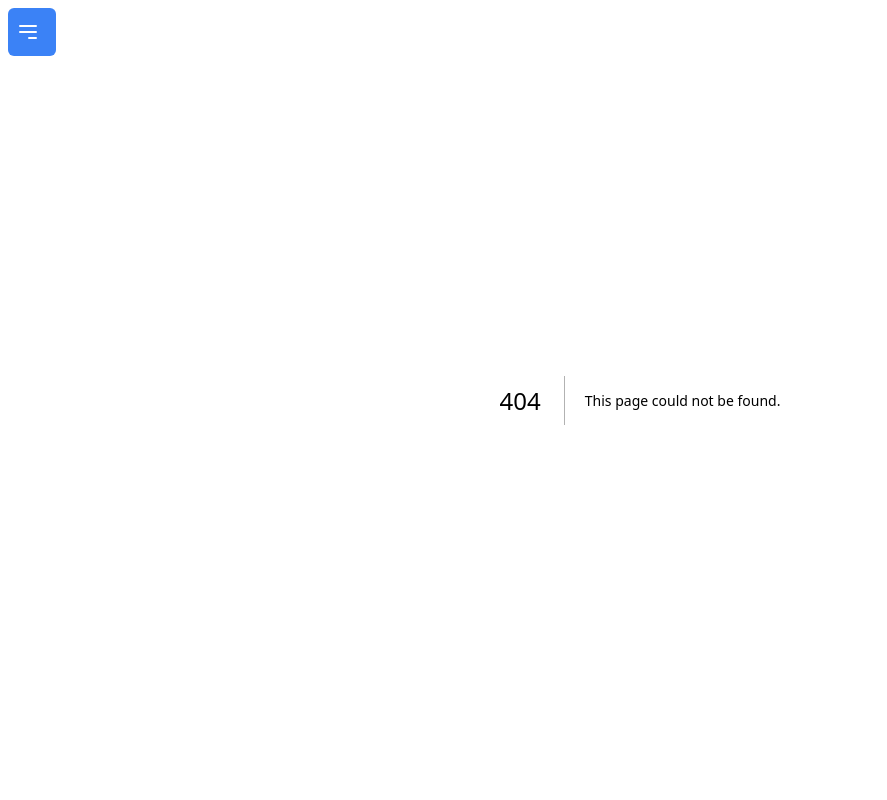
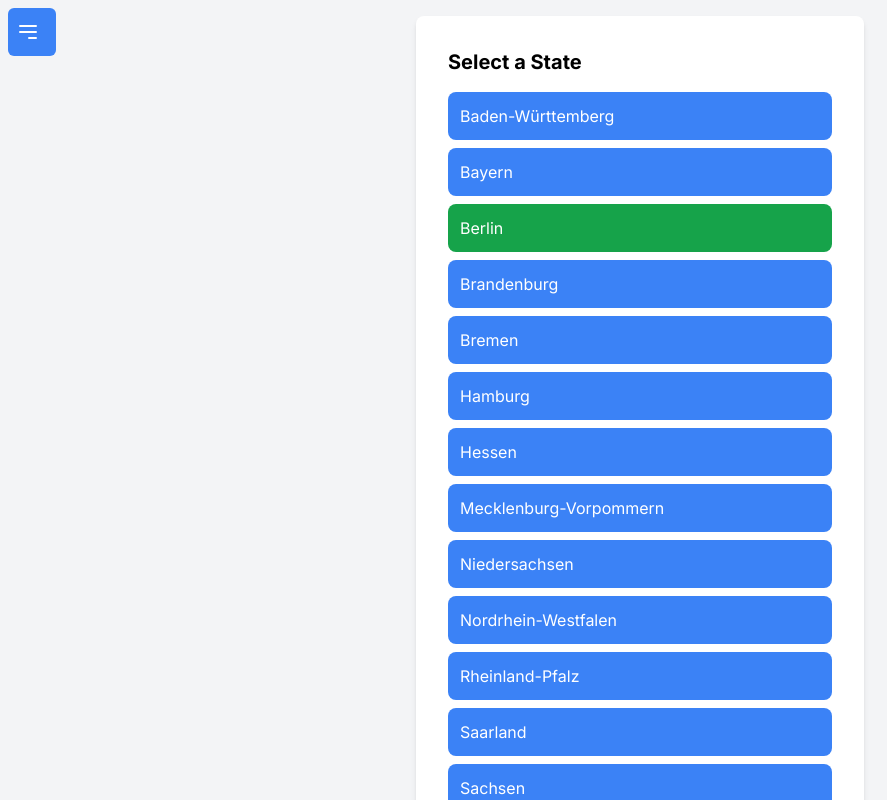
Before and after one commit to aemal/einbuergerungstest, a Next.js app: page /settings in a window 1280 px wide. Before the commit this address had no page. Shown: the top 800 px of the page, without its empty margins (0-887 px from the left). Built offline with nearby package versions, Linux system fonts and the light colour scheme.

Commit message:
added state list

```diff
--- /dev/null
+++ b/src/app/settings/page.tsx
@@ -0,0 +1,72 @@
+"use client";
+import { useState, useEffect } from 'react';
+
+const states = [
+  { name: "Baden-Württemberg" },
+  { name: "Bayern" },
+  { name: "Berlin" },
+  { name: "Brandenburg" },
+  { name: "Bremen" },
+  { name: "Hamburg" },
+  { name: "Hessen" },
+  { name: "Mecklenburg-Vorpommern" },
+  { name: "Niedersachsen" },
+  { name: "Nordrhein-Westfalen" },
+  { name: "Rheinland-Pfalz" },
+  { name: "Saarland" },
+  { name: "Sachsen" },
+  { name: "Sachsen-Anhalt" },
+  { name: "Schleswig-Holstein" },
+  { name: "Thüringen" },
+];
+
+export default function Home() {
+  const [selectedState, setSelectedState] = useState<string>("Berlin");
+
+  useEffect(() => {
+    // Load selected state from local storage on initial render
+    const savedState = localStorage.getItem('selectedState');
+    if (savedState) {
+      setSelectedState(savedState);
+    } else {
+      localStorage.setItem('selectedState', "Berlin");
+    }
+  }, []);
+
+  const handleStateSelection = (stateName: string) => {
+    setSelectedState(stateName);
+    localStorage.setItem('selectedState', stateName);
+  };
+
+  return (
+    <div className="flex flex-col p-4 items-center min-h-screen bg-gray-100">
+      <div className="bg-white p-8 rounded-lg shadow-md w-full max-w-md">
+        <h2 className="text-xl font-bold mb-4 text-black">Select a State</h2>
+        <div className="space-y-2">
+          {states.map((state, index) => {
+            const isSelected = selectedState === state.name;
+
+            return (
+              <label
+                key={index}
+                className={`block p-3 rounded-lg cursor-pointer hover:bg-green-600 ${
+                  isSelected ? "bg-green-600 text-white" : "bg-blue-500 text-white"
+                }`}
+                onClick={() => handleStateSelection(state.name)}
+              >
+                <input
+                  type="radio"
+                  name="state"
+                  className="hidden"
+                  checked={isSelected}
+                  readOnly
+                />
+                {state.name}
+              </label>
+            );
+          })}
+        </div>
+      </div>
+    </div>
+  );
+}
--- /dev/null
+++ b/src/app/test/page.tsx
@@ -0,0 +1,17 @@
+"use client";
+import { NextPage } from 'next';
+import myData from "../../data/questions.json";
+import NonInteractiveQuestionCard from "../../components/NonInteractiveQuestionCard";
+import { Data } from "../../types";
+
+const View2: NextPage = () => {
+  const data: Data = myData;
+
+  return (
+    <div className="items-center justify-center min-h-screen flex flex-col p-4 m-4">
+      test
+    </div>
+  );
+};
+
+export default View2;
--- a/src/components/Navbar.tsx
+++ b/src/components/Navbar.tsx
@@ -41,7 +41,9 @@ const Navbar = () => {
               <Link href="/view1" className={`block text-black p-2 rounded ${pathname === '/view1' ? 'bg-gray-200' : ''}`} onClick={closeDrawer}>Interactive</Link>
               <Link href="/view2" className={`block text-black p-2 rounded ${pathname === '/view2' ? 'bg-gray-200' : ''}`} onClick={closeDrawer}>Interactive Random</Link>
               <Link href="/view3" className={`block text-black p-2 rounded ${pathname === '/view3' ? 'bg-gray-200' : ''}`} onClick={closeDrawer}>Read Only</Link>
-              <Link href="https://buymeacoffee.com/aemal" className={`block text-black p-2 rounded`} onClick={closeDrawer}>Buy me a coffee!</Link>
+              <Link href="/test" className={`block text-black p-2 rounded ${pathname === '/test' ? 'bg-gray-200' : ''}`} onClick={closeDrawer}>Practice Test</Link>
+              <Link href="/settings" className={`block text-black p-2 rounded ${pathname === '/settings' ? 'bg-gray-200' : ''}`} onClick={closeDrawer}>Settings</Link>
+              <Link href="https://buymeacoffee.com/aemal" className={`fixed bottom-2 text-black p-2 rounded`} onClick={closeDrawer}>Buy me a coffee!</Link>
             </div>
           </div>
         </div>
```
